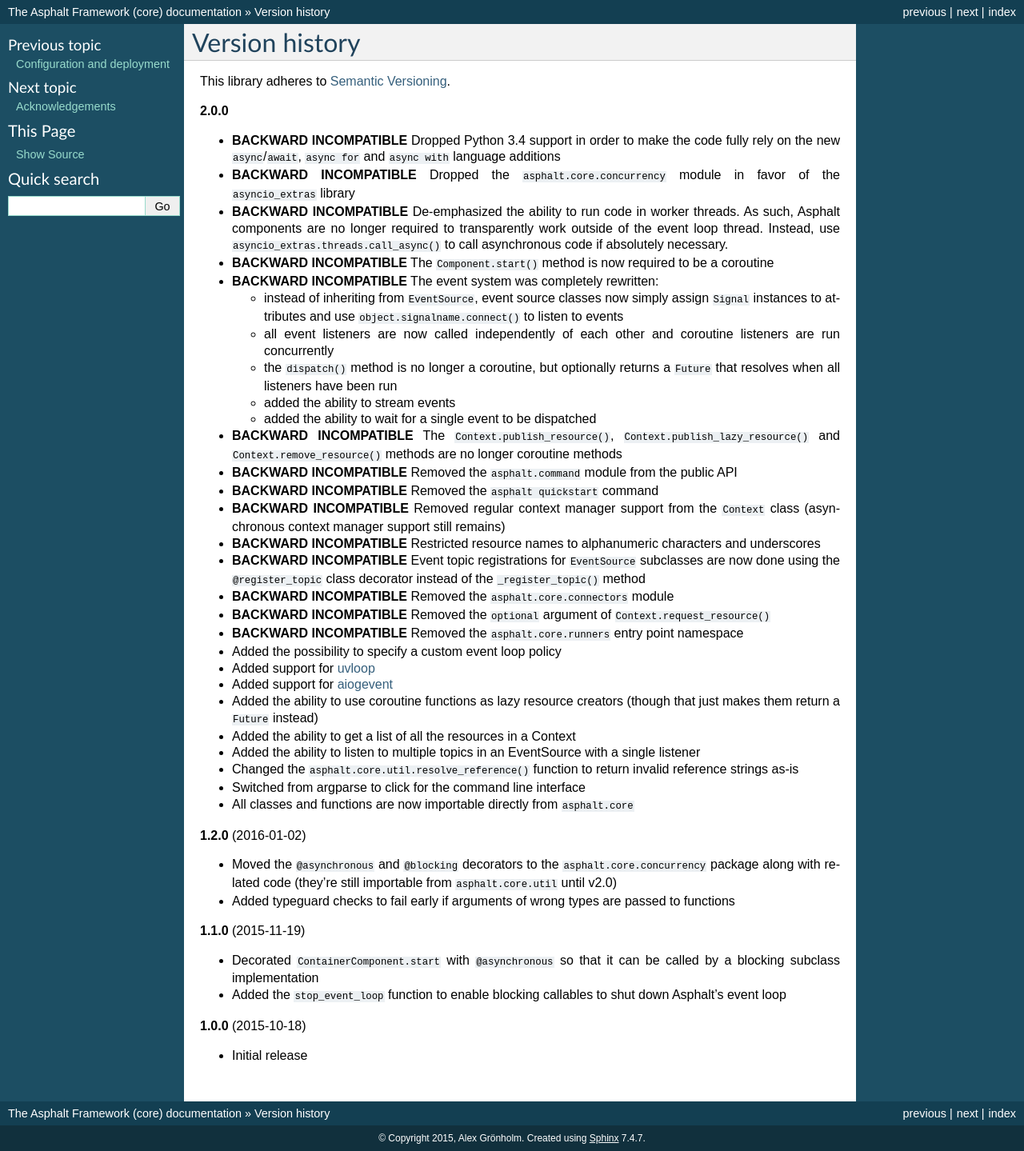
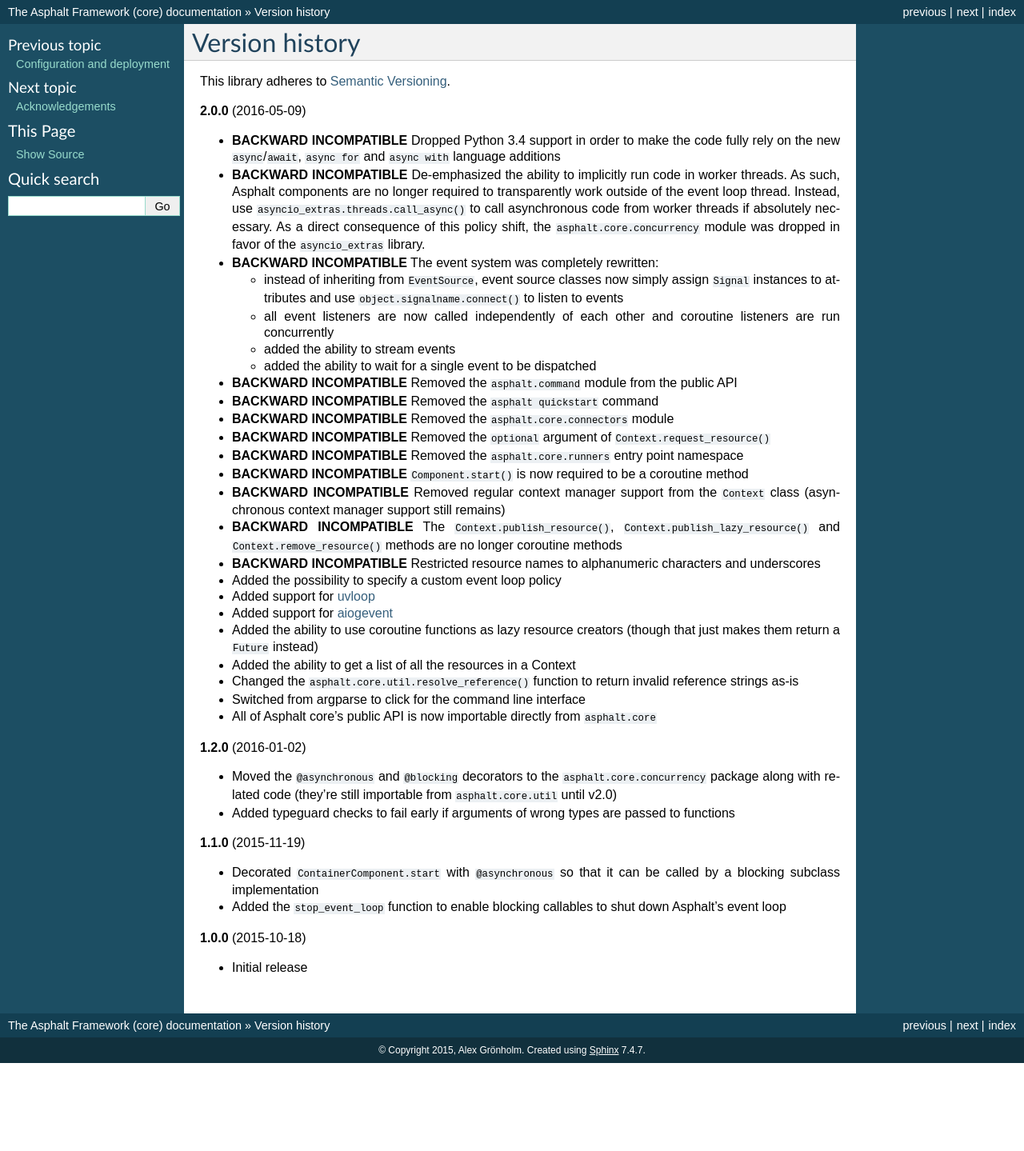
Before and after one commit to asphalt-framework/asphalt, a Sphinx documentation site: the page built from docs/versionhistory.rst, in a window 1280 px wide. Shown: the whole page at 80% size. Built offline with Sphinx 7.4.7, drawn with Linux system fonts in a browser that asks for light colours; after the commit the page ends 1329 px from its top, so only the background shows below that.

Commit message:
Cleaned up the version history

```diff
--- a/docs/versionhistory.rst
+++ b/docs/versionhistory.rst
@@ -3,51 +3,45 @@
 
 This library adheres to `Semantic Versioning <http://semver.org/>`_.
 
-**2.0.0**
+**2.0.0** (2016-05-09)
 
 - **BACKWARD INCOMPATIBLE** Dropped Python 3.4 support in order to make the code fully rely on the
   new ``async``/``await``, ``async for`` and ``async with`` language additions
-- **BACKWARD INCOMPATIBLE** Dropped the ``asphalt.core.concurrency`` module in favor of the
-  ``asyncio_extras`` library
-- **BACKWARD INCOMPATIBLE** De-emphasized the ability to run code in worker threads.
+- **BACKWARD INCOMPATIBLE** De-emphasized the ability to implicitly run code in worker threads.
   As such, Asphalt components are no longer required to transparently work outside of the event
-  loop thread. Instead, use ``asyncio_extras.threads.call_async()`` to call asynchronous code if
-  absolutely necessary.
-- **BACKWARD INCOMPATIBLE** The ``Component.start()`` method is now required to be a coroutine
+  loop thread. Instead, use ``asyncio_extras.threads.call_async()`` to call asynchronous code from
+  worker threads if absolutely necessary. As a direct consequence of this policy shift, the
+  ``asphalt.core.concurrency`` module was dropped in favor of the ``asyncio_extras`` library.
 - **BACKWARD INCOMPATIBLE** The event system was completely rewritten:
 
   - instead of inheriting from ``EventSource``, event source classes now simply assign ``Signal``
     instances to attributes and use ``object.signalname.connect()`` to listen to events
   - all event listeners are now called independently of each other and coroutine listeners are run
     concurrently
-  - the ``dispatch()`` method is no longer a coroutine, but optionally returns a ``Future`` that
-    resolves when all listeners have been run
   - added the ability to stream events
   - added the ability to wait for a single event to be dispatched
+- **BACKWARD INCOMPATIBLE** Removed the ``asphalt.command`` module from the public API
+- **BACKWARD INCOMPATIBLE** Removed the ``asphalt quickstart`` command
+- **BACKWARD INCOMPATIBLE** Removed the ``asphalt.core.connectors`` module
+- **BACKWARD INCOMPATIBLE** Removed the ``optional`` argument of ``Context.request_resource()``
+- **BACKWARD INCOMPATIBLE** Removed the ``asphalt.core.runners`` entry point namespace
+- **BACKWARD INCOMPATIBLE** ``Component.start()`` is now required to be a coroutine method
+- **BACKWARD INCOMPATIBLE** Removed regular context manager support from the ``Context`` class
+  (asynchronous context manager support still remains)
 - **BACKWARD INCOMPATIBLE** The ``Context.publish_resource()``,
   ``Context.publish_lazy_resource()`` and ``Context.remove_resource()`` methods are no longer
   coroutine methods
-- **BACKWARD INCOMPATIBLE** Removed the ``asphalt.command`` module from the public API
-- **BACKWARD INCOMPATIBLE** Removed the ``asphalt quickstart`` command
-- **BACKWARD INCOMPATIBLE** Removed regular context manager support from the ``Context`` class
-  (asynchronous context manager support still remains)
 - **BACKWARD INCOMPATIBLE** Restricted resource names to alphanumeric characters and underscores
-- **BACKWARD INCOMPATIBLE** Event topic registrations for ``EventSource`` subclasses are now done
-  using the ``@register_topic`` class decorator instead of the ``_register_topic()`` method
-- **BACKWARD INCOMPATIBLE** Removed the ``asphalt.core.connectors`` module
-- **BACKWARD INCOMPATIBLE** Removed the ``optional`` argument of ``Context.request_resource()``
-- **BACKWARD INCOMPATIBLE** Removed the ``asphalt.core.runners`` entry point namespace
 - Added the possibility to specify a custom event loop policy
 - Added support for `uvloop <https://github.com/MagicStack/uvloop>`_
 - Added support for `aiogevent <https://bitbucket.org/haypo/aiogevent>`_
 - Added the ability to use coroutine functions as lazy resource creators (though that just makes
   them return a ``Future`` instead)
 - Added the ability to get a list of all the resources in a Context
-- Added the ability to listen to multiple topics in an EventSource with a single listener
 - Changed the ``asphalt.core.util.resolve_reference()`` function to return invalid reference
   strings as-is
 - Switched from argparse to click for the command line interface
-- All classes and functions are now importable directly from ``asphalt.core``
+- All of Asphalt core's public API is now importable directly from ``asphalt.core``
 
 **1.2.0** (2016-01-02)
 
```
